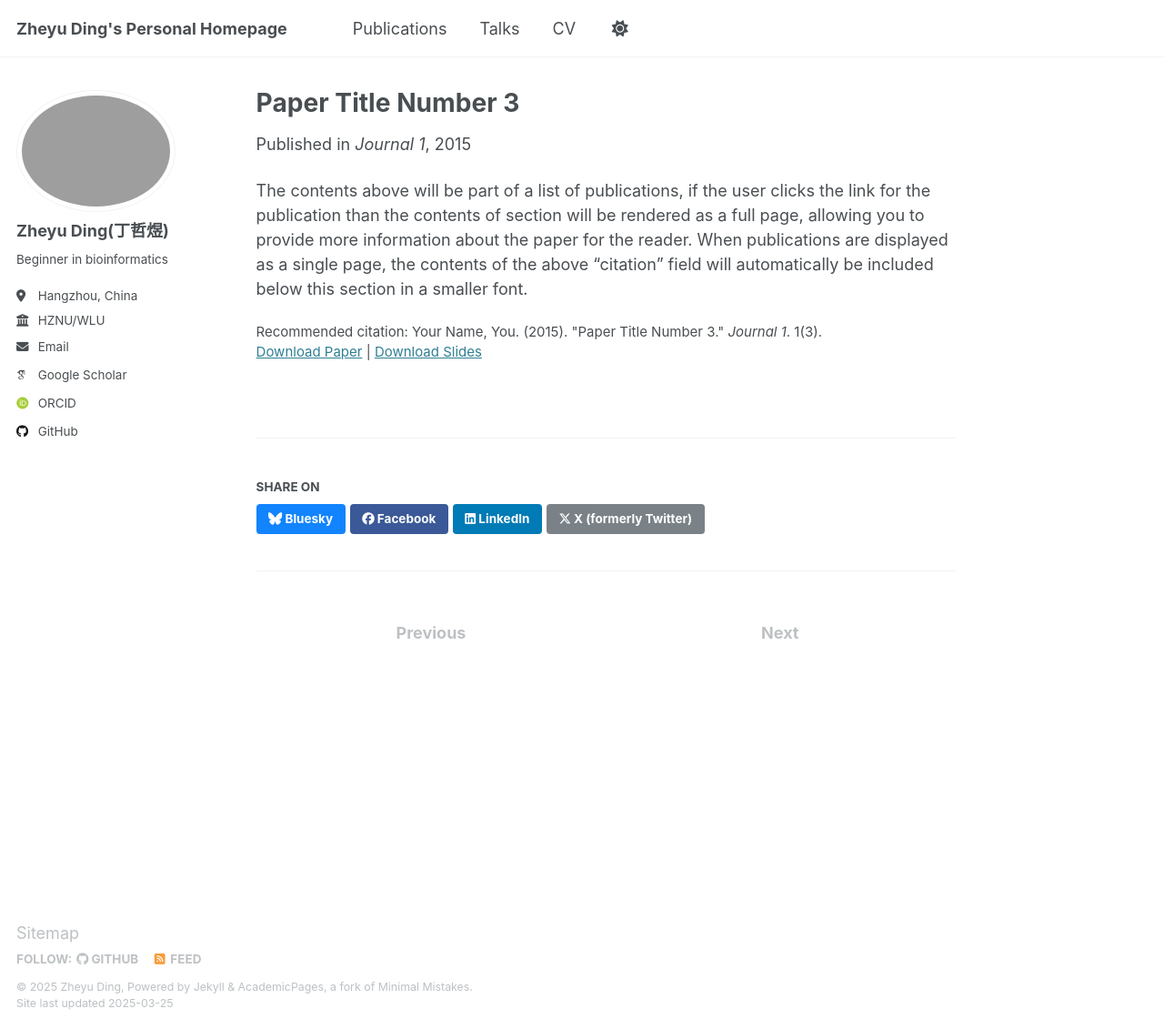
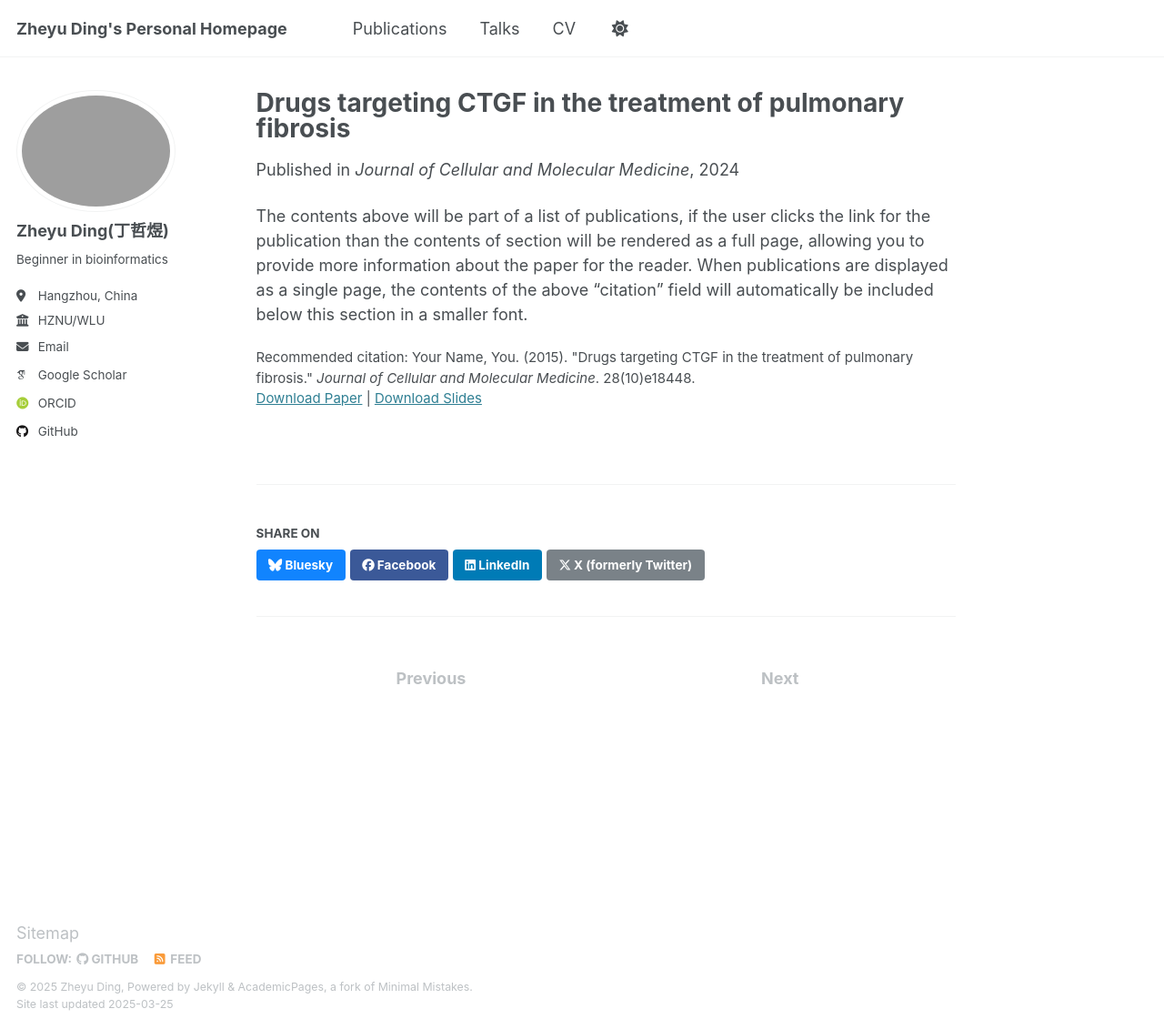
Before and after one commit to Zheyu-Ding/Zheyu-Ding.github.io, a Jekyll site: the page built from _publications/2015-10-01-paper-title-number-3.md, in a window 1280 px wide and 1131 px high. Shown: the whole window at 91% size. Built offline with Jekyll 4.4.1, drawn with Linux system fonts in a browser that asks for light colours; some web fonts are replaced.

Commit message:
Update 2015-10-01-paper-title-number-3.md

```diff
--- a/_publications/2015-10-01-paper-title-number-3.md
+++ b/_publications/2015-10-01-paper-title-number-3.md
@@ -1,14 +1,14 @@
 ---
-title: "Paper Title Number 3"
+title: "Drugs targeting CTGF in the treatment of pulmonary fibrosis"
 collection: publications
 category: manuscripts
 permalink: /publication/2015-10-01-paper-title-number-3
-excerpt: 'This paper is about the number 3. The number 4 is left for future work.'
-date: 2015-10-01
-venue: 'Journal 1'
-slidesurl: 'http://academicpages.github.io/files/slides3.pdf'
-paperurl: 'http://academicpages.github.io/files/paper3.pdf'
-citation: 'Your Name, You. (2015). &quot;Paper Title Number 3.&quot; <i>Journal 1</i>. 1(3).'
+excerpt: 'Second Author.'
+date: 2024-05-22
+venue: 'Journal of Cellular and Molecular Medicine'
+slidesurl: 'http://Zheyu-Ding.github.io/files/JCMM.pdf'
+paperurl: 'http://Zheyu-Ding.github.io/files/JCMM.pdf'
+citation: 'Your Name, You. (2015). &quot;Drugs targeting CTGF in the treatment of pulmonary fibrosis.&quot; <i>Journal of Cellular and Molecular Medicine</i>. 28(10)e18448.'
 ---
 
 The contents above will be part of a list of publications, if the user clicks the link for the publication than the contents of section will be rendered as a full page, allowing you to provide more information about the paper for the reader. When publications are displayed as a single page, the contents of the above "citation" field will automatically be included below this section in a smaller font.
```
